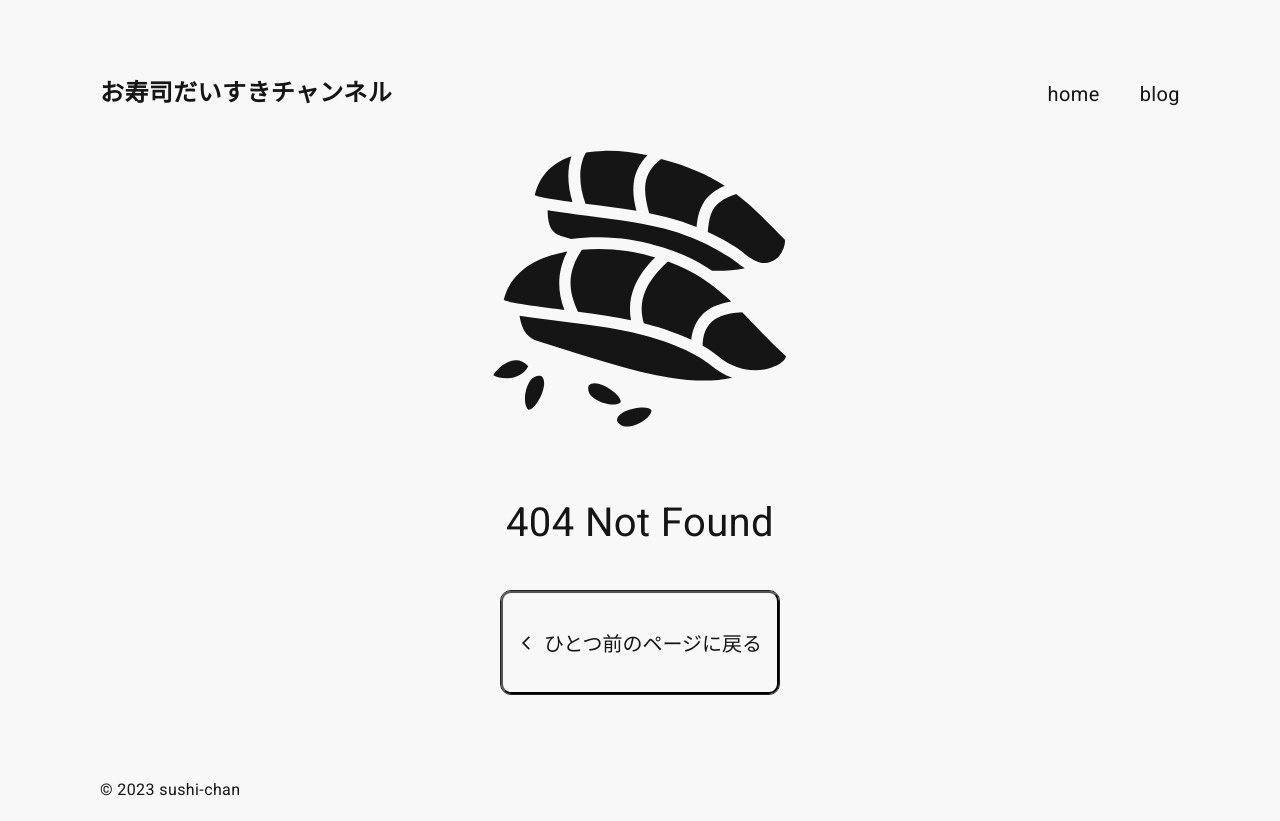
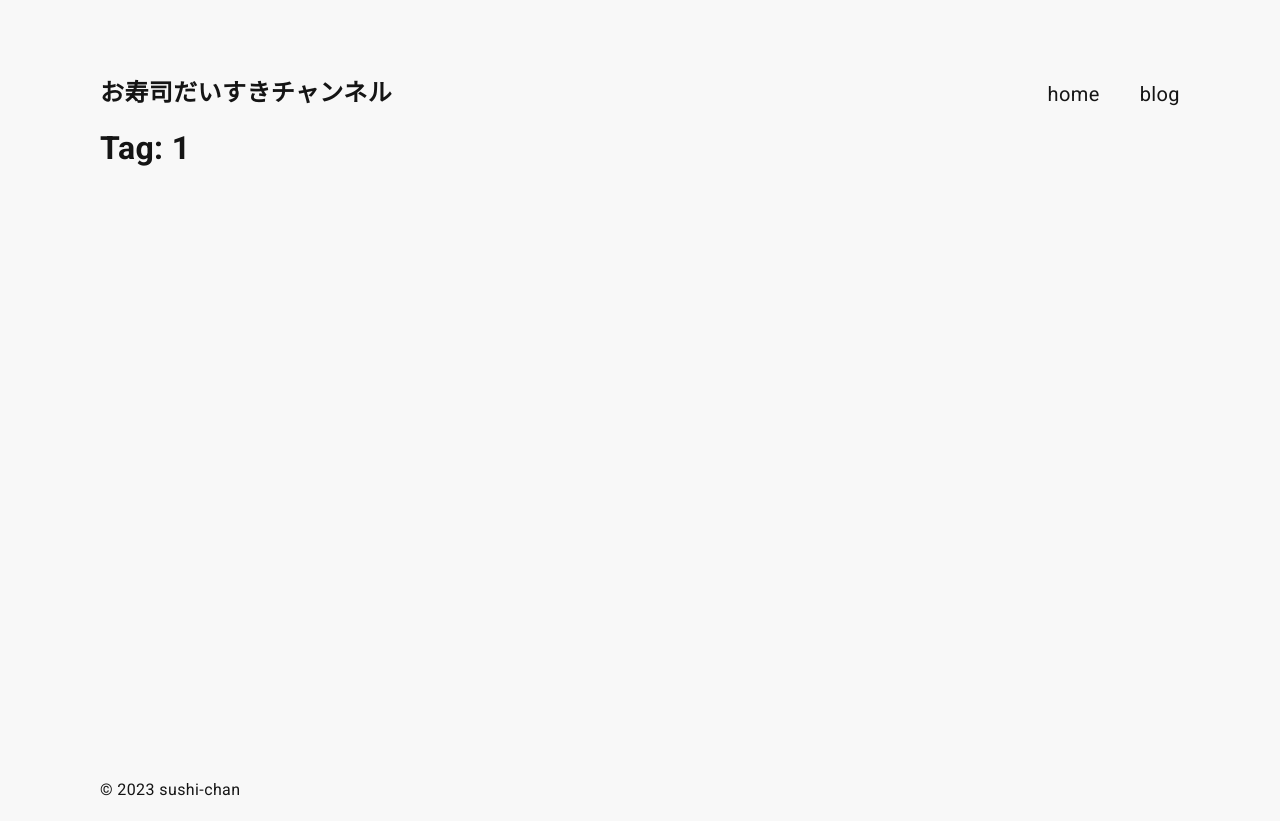
Before and after one commit to sushichan044/old.sushichan.live, a Next.js app: page /blog/tags/1 in a window 1280 px wide. Before the commit this address had no page. Built offline with nearby package versions, Linux system fonts and the light colour scheme.

Commit message:
✅ Add page: `/blog/tags/[tag]`

```diff
--- /dev/null
+++ b/app/blog/tags/[tag]/page.tsx
@@ -0,0 +1,16 @@
+type PageProps = {
+  params: {
+    tag: string
+  }
+}
+
+export default async function Page({ params: { tag } }: PageProps) {
+  const decodedTag = decodeURIComponent(tag)
+
+  return (
+    <div>
+      <h1>Tag: {decodedTag}</h1>
+    </div>
+  )
+}
+1
```
